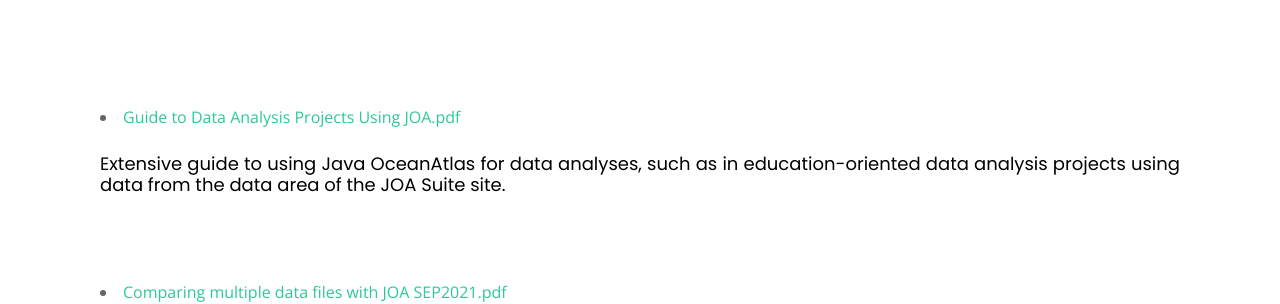
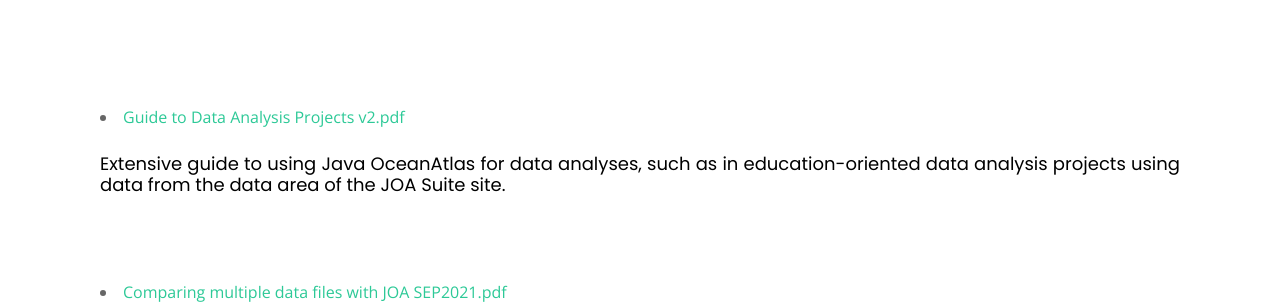
Before and after one commit to cchdo/joa.ucsd.edu, a Jekyll site: the page built from projects.md, in a window 1280 px wide and 1203 px high. Shown: the part 369-673 px from the top of the window. Built offline with Jekyll 4.4.1, drawn with Linux system fonts in a browser that asks for light colours.

Commit message:
Add new projects file

```diff
--- a/projects.md
+++ b/projects.md
@@ -25,7 +25,7 @@
 		<div class="container wow fadeIn">
 			<div class="col-lg-9 text-center text-lg-left" style="flex:0 0 100%;max-width:100%">
 				<p class="cta-text">
-					<li><a href="assets/documents/Guide to Data Analysis Projects Using JOA.pdf">Guide to Data Analysis Projects Using JOA.pdf</a></li>
+					<li><a href="assets/documents/Guide to Data Analysis Projects v2.pdf">Guide to Data Analysis Projects v2.pdf</a></li>
 					<br>
 					<h3 class="cta-text" style="font-size: 18px">Extensive guide to using Java OceanAtlas for data analyses, such as in education-oriented data analysis projects using data from the data area of the JOA Suite site.</h3> </p>
 				<br>
```
